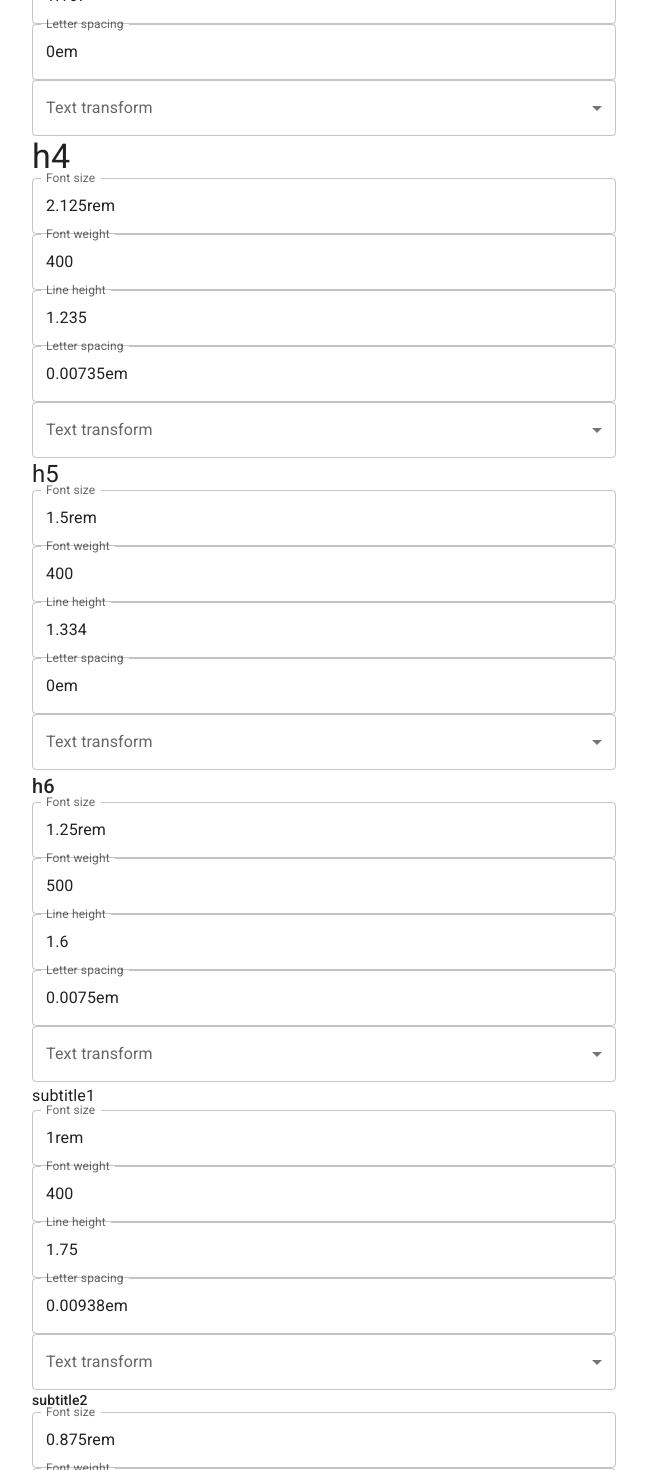
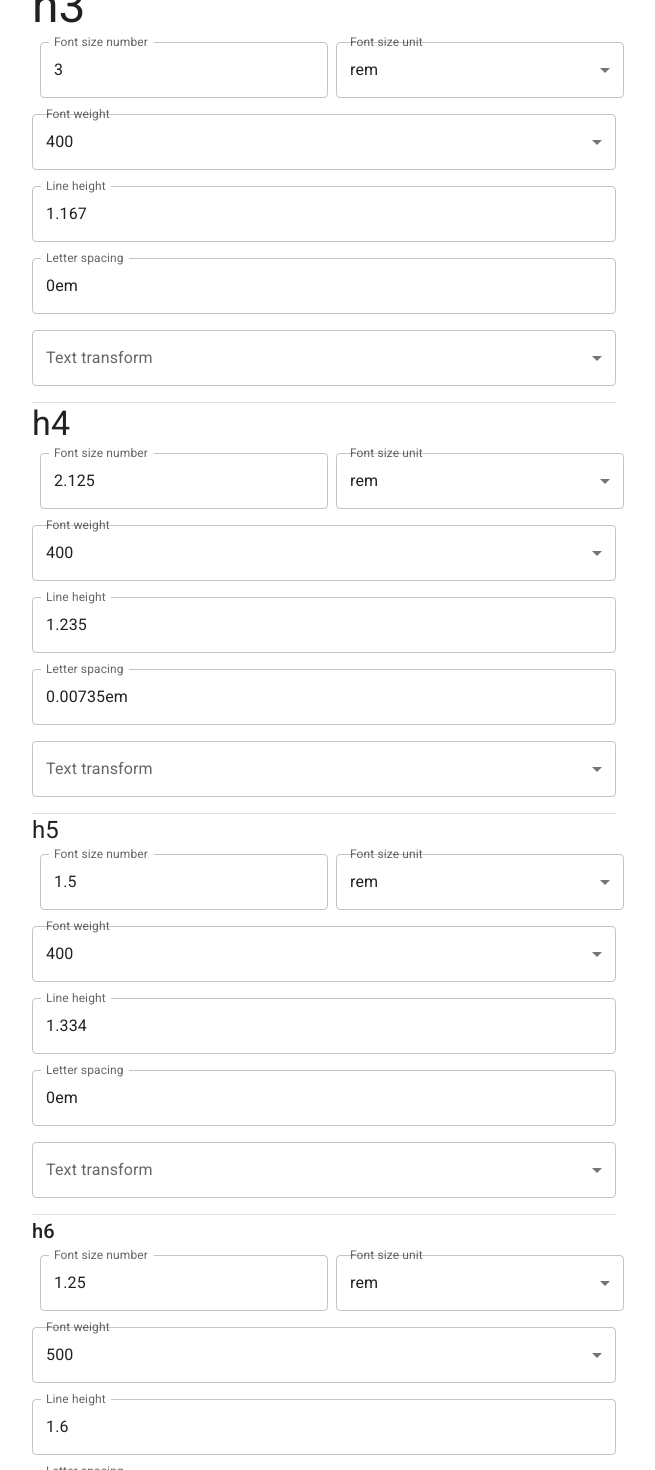
Before and after one commit to sernstberger/mui-theme-creator, a React (Create React App) app: page / in a window 1280 px wide. Shown: the part 1980-3450 px from the top of the page, without its empty margins (316-971 px from the left). Built offline with nearby package versions, Linux system fonts and the light colour scheme.

Commit message:
added font size and weight components

```diff
--- /dev/null
+++ b/src/components/CssProperties/FontSize/index.tsx
@@ -0,0 +1,22 @@
+import { Grid } from "@mui/material";
+import SelectInput from "../../Form/SelectInput";
+import TextInput from "../../Form/TextInput";
+
+const FontSize = ({ field }: any) => {
+  return (
+    <Grid container spacing={1}>
+      <Grid item xs={6}>
+        <TextInput field={`${field}.number`} label="Font size number" type="number" />
+      </Grid>
+      <Grid item xs={6}>
+        <SelectInput
+          field={`${field}.unit`}
+          label="Font size unit"
+          options={["em", "rem", "px"]}
+        />
+      </Grid>
+    </Grid>
+  );
+};
+
+export default FontSize;
--- /dev/null
+++ b/src/components/CssProperties/FontWeight/index.tsx
@@ -0,0 +1,13 @@
+import SelectInput from "../../Form/SelectInput";
+
+const FontWeight = ({ field }: any) => {
+  return (
+    <SelectInput
+      {...{ field }}
+      label="Font weight"
+      options={[100, 200, 300, 400, 500, 600, 700, 800, 900]}
+    />
+  );
+};
+
+export default FontWeight;
--- a/src/components/CssProperties/TextTransform/index.tsx
+++ b/src/components/CssProperties/TextTransform/index.tsx
@@ -1,8 +1,3 @@
-import * as React from "react";
-import InputLabel from "@mui/material/InputLabel";
-import MenuItem from "@mui/material/MenuItem";
-import FormControl from "@mui/material/FormControl";
-import Select, { SelectChangeEvent } from "@mui/material/Select";
 import SelectInput from "../../Form/SelectInput";
 
 const TextTransform = ({ field }: any) => {
--- a/src/components/CssProperties/index.tsx
+++ b/src/components/CssProperties/index.tsx
@@ -1,3 +1,5 @@
+import FontSize from "./FontSize";
+import FontWeight from "./FontWeight";
 import TextTransform from "./TextTransform";
 
-export { TextTransform };
+export { FontSize, FontWeight, TextTransform };
--- a/src/components/Form/SelectInput/index.tsx
+++ b/src/components/Form/SelectInput/index.tsx
@@ -3,7 +3,7 @@ import InputLabel from "@mui/material/InputLabel";
 import MenuItem from "@mui/material/MenuItem";
 import FormControl from "@mui/material/FormControl";
 import Select, { SelectChangeEvent } from "@mui/material/Select";
-import { useFormikContext } from "formik";
+import { getIn, useFormikContext } from "formik";
 
 interface OptionProps {
   value: string | number;
@@ -12,7 +12,7 @@ interface OptionProps {
 interface SelectInputProps {
   field: string;
   label: string;
-  options: string[] | OptionProps[];
+  options: string[] | number[] | OptionProps[];
 }
 
 const SelectInput = ({
@@ -31,13 +31,13 @@ const SelectInput = ({
         id={field}
         onChange={handleChange}
         name={field}
-        value={values[field]}
+        value={getIn(values, field)}
 
         // error={touched[field] && Boolean(errors[field])}
         // helperText={touched[field] && errors[field]}
       >
-        {options.map((option: string | OptionProps) => {
-          if (typeof option === "string") {
+        {options.map((option: string | number | OptionProps) => {
+          if (typeof option === "string" || typeof option === "number") {
             return <MenuItem value={option}>{option}</MenuItem>;
           }
           return <MenuItem value={option.value}>{option.label}</MenuItem>;
--- a/src/components/Form/TextInput/index.tsx
+++ b/src/components/Form/TextInput/index.tsx
@@ -1,16 +1,16 @@
-import { Formik, Field, Form, FormikHelpers, useFormikContext } from "formik";
-import { Stack, TextField } from "@mui/material";
+import { useFormikContext, getIn } from "formik";
+import { TextField } from "@mui/material";
 
 const TextInput = ({ field, label, type = "text" }: any) => {
   const { values, handleChange, touched, errors } = useFormikContext<any>();
-  console.log(field, values[field]);
+
   return (
     <TextField
       {...{ label, type }}
       fullWidth
       id={field}
       name={field}
-      value={values[field]}
+      value={getIn(values, field)}
       onChange={handleChange}
       error={touched[field] && Boolean(errors[field])}
       helperText={touched[field] && errors[field]}
--- a/src/components/Typography/index.tsx
+++ b/src/components/Typography/index.tsx
@@ -21,8 +21,6 @@ const Typography = () => {
       <TypographyItem variant="caption" />
       <TypographyItem variant="button" />
       <TypographyItem variant="overline" />
-
-
     </Layout>
   );
 };
--- a/src/components/TypographyItem/index.tsx
+++ b/src/components/TypographyItem/index.tsx
@@ -1,18 +1,26 @@
 import TextInput from "../Form/TextInput";
-import { Typography as MuiTypography } from "@mui/material";
+import {
+  Button,
+  Divider,
+  Stack,
+  Typography as MuiTypography,
+} from "@mui/material";
 import { Box } from "@mui/system";
-import { TextTransform } from "../CssProperties";
+import { FontSize, FontWeight, TextTransform } from "../CssProperties";
 
 const TypographyItem = ({ variant }: any) => {
   return (
     <Box>
       <MuiTypography {...{ variant }}>{variant}</MuiTypography>
-
-      <TextInput field={`${variant}FontSize`} label="Font size" />
-      <TextInput field={`${variant}FontWeight`} label="Font weight" />
-      <TextInput field={`${variant}LineHeight`} label="Line height" />
-      <TextInput field={`${variant}LetterSpacing`} label="Letter spacing" />
-      <TextTransform field={`${variant}TextTransform`} />
+      <Stack spacing={2}>
+        <FontSize field={`${variant}FontSize`} />
+        <FontWeight field={`${variant}FontWeight`} />
+        <TextInput field={`${variant}LineHeight`} label="Line height" />
+        <TextInput field={`${variant}LetterSpacing`} label="Letter spacing" />
+        <TextTransform field={`${variant}TextTransform`} />
+        {/* <Button variant="contained">Add property</Button> */}
+        <Divider />
+      </Stack>
     </Box>
   );
 };
--- a/src/index.tsx
+++ b/src/index.tsx
@@ -15,6 +15,10 @@ interface TypographyStyles {
   letterSpacing: number | string;
 }
 
+interface FontSizeProps {
+  number: number;
+  unit: string;
+}
 interface Values {
   primaryColor: string;
   secondaryColor: string;
@@ -25,68 +29,68 @@ interface Values {
   htmlFontSize: number;
   fontFamily: string;
   h1FontFamily: any;
-  h1FontSize: any;
+  h1FontSize: FontSizeProps;
   h1FontWeight: any;
   h1LineHeight: any;
   h1LetterSpacing: any;
   h2FontFamily: any;
-  h2FontSize: any;
+  h2FontSize: FontSizeProps;
   h2FontWeight: any;
   h2LineHeight: any;
   h2LetterSpacing: any;
   h3FontFamily: any;
-  h3FontSize: any;
+  h3FontSize: FontSizeProps;
   h3FontWeight: any;
   h3LineHeight: any;
   h3LetterSpacing: any;
   h4FontFamily: any;
-  h4FontSize: any;
+  h4FontSize: FontSizeProps;
   h4FontWeight: any;
   h4LineHeight: any;
   h4LetterSpacing: any;
   h5FontFamily: any;
-  h5FontSize: any;
+  h5FontSize: FontSizeProps;
   h5FontWeight: any;
   h5LineHeight: any;
   h5LetterSpacing: any;
   h6FontFamily: any;
-  h6FontSize: any;
+  h6FontSize: FontSizeProps;
   h6FontWeight: any;
   h6LineHeight: any;
   h6LetterSpacing: any;
   subtitle1FontFamily: any;
-  subtitle1FontSize: any;
+  subtitle1FontSize: FontSizeProps;
   subtitle1FontWeight: any;
   subtitle1LineHeight: any;
   subtitle1LetterSpacing: any;
   subtitle2FontFamily: any;
-  subtitle2FontSize: any;
+  subtitle2FontSize: FontSizeProps;
   subtitle2FontWeight: any;
   subtitle2LineHeight: any;
   subtitle2LetterSpacing: any;
   body1FontFamily: any;
-  body1FontSize: any;
+  body1FontSize: FontSizeProps;
   body1FontWeight: any;
   body1LineHeight: any;
   body1LetterSpacing: any;
   body2FontFamily: any;
-  body2FontSize: any;
+  body2FontSize: FontSizeProps;
   body2FontWeight: any;
   body2LineHeight: any;
   body2LetterSpacing: any;
   buttonFontFamily: any;
-  buttonFontSize: any;
+  buttonFontSize: FontSizeProps;
   buttonFontWeight: any;
   buttonLineHeight: any;
   buttonLetterSpacing: any;
   buttonTextTransform: any;
   captionFontFamily: any;
-  captionFontSize: any;
+  captionFontSize: FontSizeProps;
   captionFontWeight: any;
   captionLineHeight: any;
   captionLetterSpacing: any;
   overlineFontFamily: any;
-  overlineFontSize: any;
+  overlineFontSize: FontSizeProps;
   overlineFontWeight: any;
   overlineLineHeight: any;
   overlineLetterSpacing: any;
@@ -94,6 +98,7 @@ interface Values {
 
 ReactDOM.render(
   <Formik
+    // enableReinitialize
     initialValues={{
       primaryColor: "#7F56D9",
       secondaryColor: "#F50057",
@@ -104,68 +109,71 @@ ReactDOM.render(
       htmlFontSize: 16,
       fontFamily: "'Roboto', 'Helvetica', 'Arial', sans-serif",
       h1FontFamily: "'Roboto', 'Helvetica', 'Arial', sans-serif",
-      h1FontSize: "6rem",
+      h1FontSize: { number: 6, unit: "rem" },
       h1FontWeight: 300,
       h1LineHeight: 1.167,
       h1LetterSpacing: "-0.01562em",
       h2FontFamily: "'Roboto', 'Helvetica', 'Arial', sans-serif",
-      h2FontSize: "3.75rem",
+      h2FontSize: { number: 3.75, unit: "rem" },
       h2FontWeight: 300,
       h2LineHeight: 1.2,
       h2LetterSpacing: "-0.00833em",
       h3FontFamily: "'Roboto', 'Helvetica', 'Arial', sans-serif",
-      h3FontSize: "3rem",
+      h3FontSize: { number: 3, unit: "rem" },
       h3FontWeight: 400,
       h3LineHeight: 1.167,
       h3LetterSpacing: "0em",
       h4FontFamily: "'Roboto', 'Helvetica', 'Arial', sans-serif",
-      h4FontSize: "2.125rem",
+      h4FontSize: { number: 2.125, unit: "rem" },
       h4FontWeight: 400,
       h4LineHeight: 1.235,
       h4LetterSpacing: "0.00735em",
       h5FontFamily: "'Roboto', 'Helvetica', 'Arial', sans-serif",
-      h5FontSize: "1.5rem",
+      h5FontSize: { number: 1.5, unit: "rem" },
       h5FontWeight: 400,
       h5LineHeight: 1.334,
       h5LetterSpacing: "0em",
       h6FontFamily: "'Roboto', 'Helvetica', 'Arial', sans-serif",
-      h6FontSize: "1.25rem",
+      h6FontSize: { number: 1.25, unit: "rem" },
       h6FontWeight: 500,
       h6LineHeight: 1.6,
       h6LetterSpacing: "0.0075em",
       subtitle1FontFamily: "'Roboto', 'Helvetica', 'Arial', sans-serif",
-      subtitle1FontSize: "1rem",
+      subtitle1FontSize: { number: 1, unit: "rem" },
       subtitle1FontWeight: 400,
       subtitle1LineHeight: 1.75,
       subtitle1LetterSpacing: "0.00938em",
       subtitle2FontFamily: "'Roboto', 'Helvetica', 'Arial', sans-serif",
-      subtitle2FontSize: "0.875rem",
+      subtitle2FontSize: { number: 0.875, unit: "rem" },
       subtitle2FontWeight: 500,
       subtitle2LineHeight: 1.57,
       subtitle2LetterSpacing: "0.00714em",
       body1FontFamily: "'Roboto', 'Helvetica', 'Arial', sans-serif",
-      body1FontSize: "1rem",
+      body1FontSize: { number: 1, unit: "rem" },
       body1FontWeight: 400,
       body1LineHeight: 1.5,
       body1LetterSpacing: "0.00938em",
       body2FontFamily: "'Roboto', 'Helvetica', 'Arial', sans-serif",
-      body2FontSize: "0.875rem",
+      body2FontSize: { number: 0.875, unit: "rem" },
       body2FontWeight: 400,
       body2LineHeight: 1.43,
       body2LetterSpacing: "0.01071em",
       buttonFontFamily: "'Roboto', 'Helvetica', 'Arial', sans-serif",
-      buttonFontSize: "0.875rem",
+      buttonFontSize: {
+        number: 0.875,
+        unit: "rem",
+      },
       buttonFontWeight: 500,
       buttonLineHeight: 1.75,
       buttonLetterSpacing: "0.02857em",
       buttonTextTransform: "uppercase",
       captionFontFamily: "'Roboto', 'Helvetica', 'Arial', sans-serif",
-      captionFontSize: "0.75rem",
+      captionFontSize: { number: 0.75, unit: "rem" },
       captionFontWeight: 400,
       captionLineHeight: 1.66,
       captionLetterSpacing: "0.03333em",
       overlineFontFamily: "'Roboto', 'Helvetica', 'Arial', sans-serif",
-      overlineFontSize: "0.75rem",
+      overlineFontSize: { number: 0.75, unit: "rem" },
       overlineFontWeight: 400,
       overlineLineHeight: 2.66,
       overlineLetterSpacing: "0.08333em",
@@ -218,77 +226,77 @@ ReactDOM.render(
           fontWeightBold: 700,
           h1: {
             fontFamily: values.h1FontFamily,
-            fontSize: values.h1FontSize,
+            fontSize: `${values.h1FontSize.number}${values.h1FontSize.unit}`,
             fontWeight: values.h1FontWeight,
             lineHeight: values.h1LineHeight,
             letterSpacing: values.h1LetterSpacing,
           },
           h2: {
             fontFamily: values.h2FontFamily,
-            fontSize: values.h2FontSize,
+            fontSize: `${values.h2FontSize.number}${values.h2FontSize.unit}`,
             fontWeight: values.h2FontWeight,
             lineHeight: values.h2LineHeight,
             letterSpacing: values.h2LetterSpacing,
           },
           h3: {
             fontFamily: values.h3FontFamily,
-            fontSize: values.h3FontSize,
+            fontSize: `${values.h3FontSize.number}${values.h3FontSize.unit}`,
             fontWeight: values.h3FontWeight,
             lineHeight: values.h3LineHeight,
             letterSpacing: values.h3LetterSpacing,
           },
           h4: {
             fontFamily: values.h4FontFamily,
-            fontSize: values.h4FontSize,
+            fontSize: `${values.h4FontSize.number}${values.h4FontSize.unit}`,
             fontWeight: values.h4FontWeight,
             lineHeight: values.h4LineHeight,
             letterSpacing: values.h4LetterSpacing,
           },
           h5: {
             fontFamily: values.h5FontFamily,
-            fontSize: values.h5FontSize,
+            fontSize: `${values.h5FontSize.number}${values.h5FontSize.unit}`,
             fontWeight: values.h5FontWeight,
             lineHeight: values.h5LineHeight,
             letterSpacing: values.h5LetterSpacing,
           },
           h6: {
             fontFamily: values.h6FontFamily,
-            fontSize: values.h6FontSize,
+            fontSize: `${values.h6FontSize.number}${values.h6FontSize.unit}`,
             fontWeight: values.h6FontWeight,
             lineHeight: values.h6LineHeight,
             letterSpacing: values.h6LetterSpacing,
           },
           subtitle1: {
             fontFamily: values.subtitle1FontFamily,
-            fontSize: values.subtitle1FontSize,
+            fontSize: `${values.subtitle1FontSize.number}${values.subtitle1FontSize.unit}`,
             fontWeight: values.subtitle1FontWeight,
             lineHeight: values.subtitle1LineHeight,
             letterSpacing: values.subtitle1LetterSpacing,
           },
           subtitle2: {
             fontFamily: values.subtitle2FontFamily,
-            fontSize: values.subtitle2FontSize,
+            fontSize: `${values.subtitle2FontSize.number}${values.subtitle2FontSize.unit}`,
             fontWeight: values.subtitle2FontWeight,
             lineHeight: values.subtitle2LineHeight,
             letterSpacing: values.subtitle2LetterSpacing,
           },
           body1: {
             fontFamily: values.body1FontFamily,
-            fontSize: values.body1FontSize,
+            fontSize: `${values.body1FontSize.number}${values.body1FontSize.unit}`,
             fontWeight: values.body1FontWeight,
             lineHeight: values.body1LineHeight,
             letterSpacing: values.body1LetterSpacing,
           },
           body2: {
             fontFamily: values.body2FontFamily,
-            fontSize: values.body2FontSize,
+            fontSize: `${values.body2FontSize.number}${values.body2FontSize.unit}`,
             fontWeight: values.body2FontWeight,
             lineHeight: values.body2LineHeight,
             letterSpacing: values.body2LetterSpacing,
           },
           button: {
             fontFamily: values.buttonFontFamily,
-            fontSize: values.buttonFontSize,
+            fontSize: `${values.buttonFontSize.number}${values.buttonFontSize.unit}`,
             fontWeight: values.buttonFontWeight,
             lineHeight: values.buttonLineHeight,
             letterSpacing: values.buttonLetterSpacing,
@@ -296,14 +304,14 @@ ReactDOM.render(
           },
           caption: {
             fontFamily: values.captionFontFamily,
-            fontSize: values.captionFontSize,
+            fontSize: `${values.captionFontSize.number}${values.captionFontSize.unit}`,
             fontWeight: values.captionFontWeight,
             lineHeight: values.captionLineHeight,
             letterSpacing: values.captionLetterSpacing,
           },
           overline: {
             fontFamily: values.overlineFontFamily,
-            fontSize: values.overlineFontSize,
+            fontSize: `${values.overlineFontSize.number}${values.overlineFontSize.unit}`,
             fontWeight: values.overlineFontWeight,
             lineHeight: values.overlineLineHeight,
             letterSpacing: values.overlineLetterSpacing,
```
